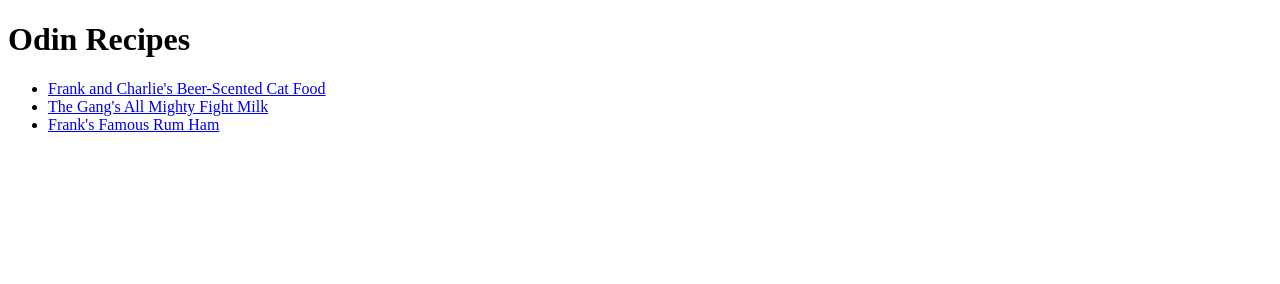
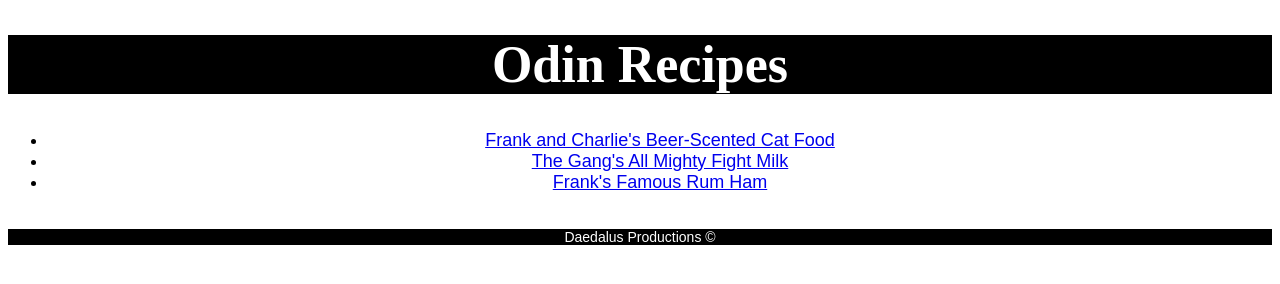
Before and after one commit to alansobchacki/odin-recipes, a plain HTML site: page index.html in a window 1280 px wide. Drawn offline with Linux system fonts and the light colour scheme.

Commit message:
Add basic css to the main webpage and its three subpages

```diff
--- a/index.html
+++ b/index.html
@@ -3,14 +3,16 @@
 <head>
     <meta charset="UTF-8">
     <meta name="viewport" content="width=device-width, initial-scale=1.0">
+    <link rel="stylesheet" href="style.css">
     <title>Odin Recipes</title>
 </head>
 <body>
     <h1>Odin Recipes</h1>
-    <ul>
+    <ul class="mainlist">
         <li><a href="./recipes/cat-food.html">Frank and Charlie's Beer-Scented Cat Food</a></li>
         <li><a href="./recipes/fight-milk.html">The Gang's All Mighty Fight Milk</a></li>
         <li><a href="./recipes/rum-ham.html">Frank's Famous Rum Ham</a></li>
     </ul>
+    <p class="breaker">Daedalus Productions &copy</p>
 </body>
 </html>
--- /dev/null
+++ b/style.css
@@ -0,0 +1,43 @@
+h1 {
+    background-color: black;
+    color: white;
+    font-size: 52px;
+    font-weight: bold;
+    text-align: center;
+}
+
+h2, h3, h4 {
+    color: rgb(111, 70, 145);
+    font-size: 36px;
+    font-family: 'Times New Roman', Times, serif;
+    text-align: center;
+}
+
+li, ol {
+    color: black;
+    font-size: 18px;
+    font-family: sans-serif;
+}
+
+.mainlist {
+    background-color: white;
+    color: black;
+    font-size: 36px;
+    text-align: center;
+    font-family: sans-serif;
+}
+
+p {
+    font-size: 18px;
+    text-align: justify;
+    font-family: sans-serif;
+}
+
+.breaker {
+    background-color: black;
+    color: white;
+    text-align: center;
+    font-family: sans-serif;
+    text-align: center;
+    font-size: 14px;
+}
```
Also changed, not shown: recipes/cat-food.html (+11 -0 lines), recipes/fight-milk.html (+11 -0 lines), recipes/rum-ham.html (+11 -0 lines).
